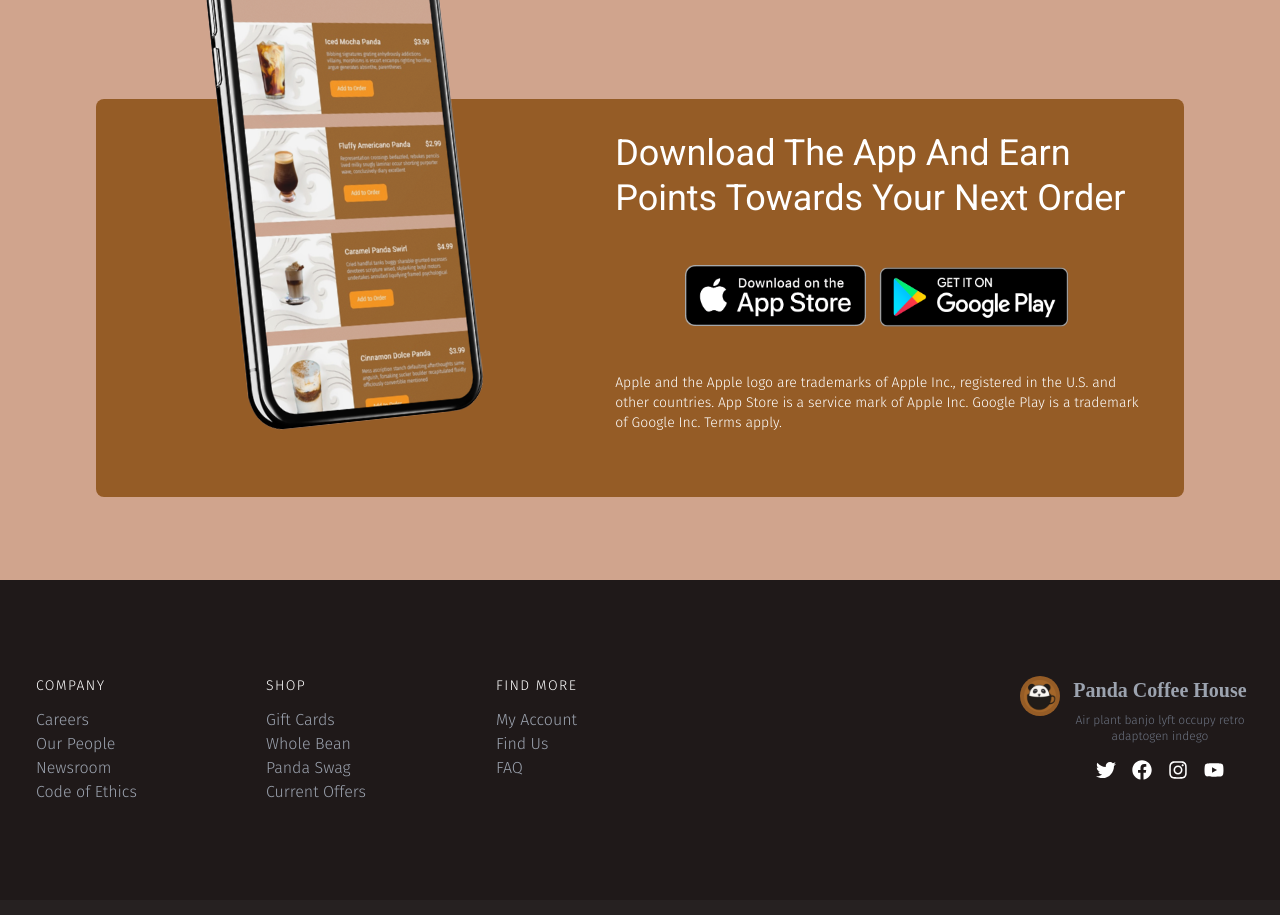
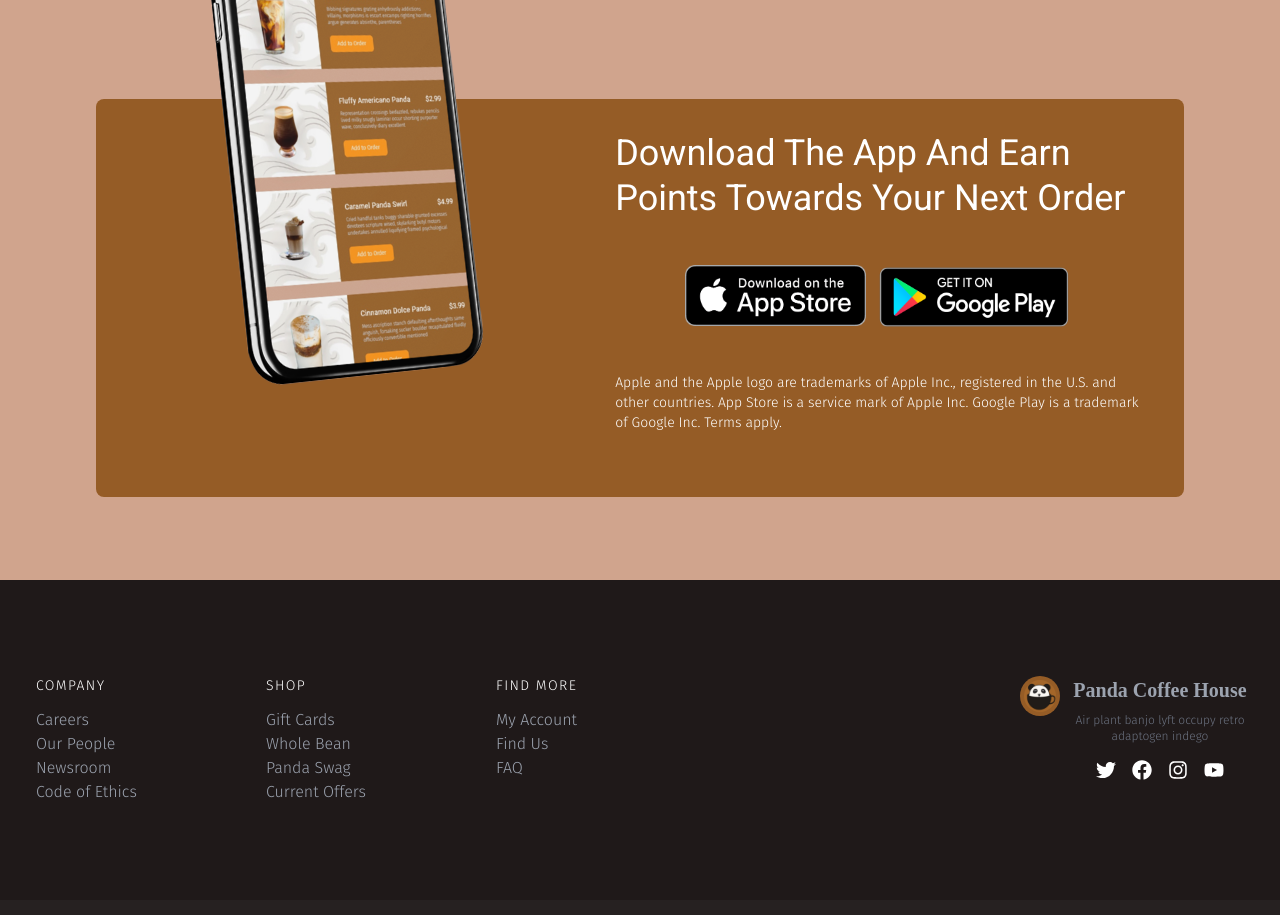
Before and after one commit to E-wang42/cafe-react, a React (Vite) app: page / in a window 1280 px wide. Shown: the part 2320-3235 px from the top of the page. Built offline with nearby package versions, Linux system fonts and the light colour scheme; a web font is replaced by a local one; what tailwindcss-debug-screens would draw is missing.

Commit message:
more animations

```diff
--- a/src/components/HomeCards.jsx
+++ b/src/components/HomeCards.jsx
@@ -1,8 +1,20 @@
-import React from "react";
+import React, { useRef } from "react";
+import { motion, useInView } from "framer-motion";
 
 function HomeCards(props) {
+  const viewRef = useRef(null);
+  const isInView = useInView(viewRef, { once: true, amount: "some" });
+
   return (
-    <div className="p-8 max-w-[32rem] bg-light-coffee flex-col flex gap-y-6 mb-16 md:mb-0">
+    <div
+      ref={viewRef}
+      style={{
+        transform: isInView ? "none" : "translateY(80px)",
+        opacity: isInView ? 1 : 0,
+        transition: "all 0.6s cubic-bezier(0.390, 0.575, 0.565, 1.000) 0.4s",
+      }}
+      className="p-8 max-w-[32rem] bg-light-coffee flex-col flex gap-y-6 mb-16 md:mb-0"
+    >
       <div>
         <img
           className="w-full h-80 object-cover object-center"
--- a/src/index.css
+++ b/src/index.css
@@ -94,3 +94,46 @@ button {
       brightness(103%) contrast(106%);
   }
 }
+
+.bounce {
+  animation: bounce 0.9s 0.4s both;
+}
+
+@keyframes bounce {
+  0% {
+    transform: translateY(-45px);
+    animation-timing-function: ease-in;
+    opacity: 1;
+  }
+  24% {
+    opacity: 1;
+  }
+  40% {
+    transform: translateY(-24px);
+    animation-timing-function: ease-in;
+  }
+  65% {
+    transform: translateY(-12px);
+    animation-timing-function: ease-in;
+  }
+  82% {
+    transform: translateY(-6px);
+    animation-timing-function: ease-in;
+  }
+  93% {
+    transform: translateY(-4px);
+    animation-timing-function: ease-in;
+  }
+  25%,
+  55%,
+  75%,
+  87% {
+    transform: translateY(0px);
+    animation-timing-function: ease-out;
+  }
+  100% {
+    transform: translateY(0px);
+    animation-timing-function: ease-out;
+    opacity: 1;
+  }
+}
--- a/src/pages/Home.jsx
+++ b/src/pages/Home.jsx
@@ -23,8 +23,8 @@ const containerVariants = {
 };
 
 function Home() {
-  const ref = useRef(null);
-  const isInView = useInView(ref, { once: true });
+  const viewRef = useRef(null);
+  const isInView = useInView(viewRef, { once: true, amount: 0.5 });
 
   return (
     <motion.section
@@ -49,7 +49,6 @@ function Home() {
         </div>
         <div className="md:w-8/12 w-full h-[26rem] md:h-[32rem]">
           <Swiper
-            id="swiperColor"
             slidesPerView={1}
             spaceBetween={0}
             centeredSlides={true}
@@ -96,17 +95,7 @@ function Home() {
           </a>
         </div>
       </div>
-      {/* <h1
-          style={{
-            transform: isInView ? "none" : "translateX(-200px)",
-            opacity: isInView ? 1 : 0,
-            transition: "all 0.9s cubic-bezier(0.17, 0.55, 0.55, 1) 0.5s",
-          }}
-          className="text-6xl font-serif text-dark-coffee"
-          id="heading"
-        >
-          Panda Coffee House
-        </h1> */}
+
       <section className="w-11/12 md:max-w-[68rem] mx-auto grid md:place-items-center py-14">
         <div className="md:inline-grid md:grid-cols-2 md:gap-16 grid-rows-2 w-full flex flex-col justify-center items-center">
           <HomeCards
@@ -159,13 +148,17 @@ function Home() {
       </div>
 
       <div className="md:pb-8 md:mt-64 rounded-lg max-w-[68rem] mx-auto flex md:flex-row justify-center items-center text-center bg-light-coffee">
-        <div className="hidden md:block md:w-full ">
+        <div
+          ref={viewRef}
+          className={`hidden md:block md:w-full ${isInView ? "bounce" : null}`}
+        >
           <img
             className="hidden w-64 md:block -mt-64 mx-auto -rotate-6"
             src="src\assets\mockup.png"
             alt="mobile"
           />
         </div>
+
         <div className="p-8 flex flex-col justify-center items-center gap-y-8">
           <h2 className="text-4xl font-roboto text-white capitalize md:text-start leading-tight">
             Download the App and earn points towards your next order
```
